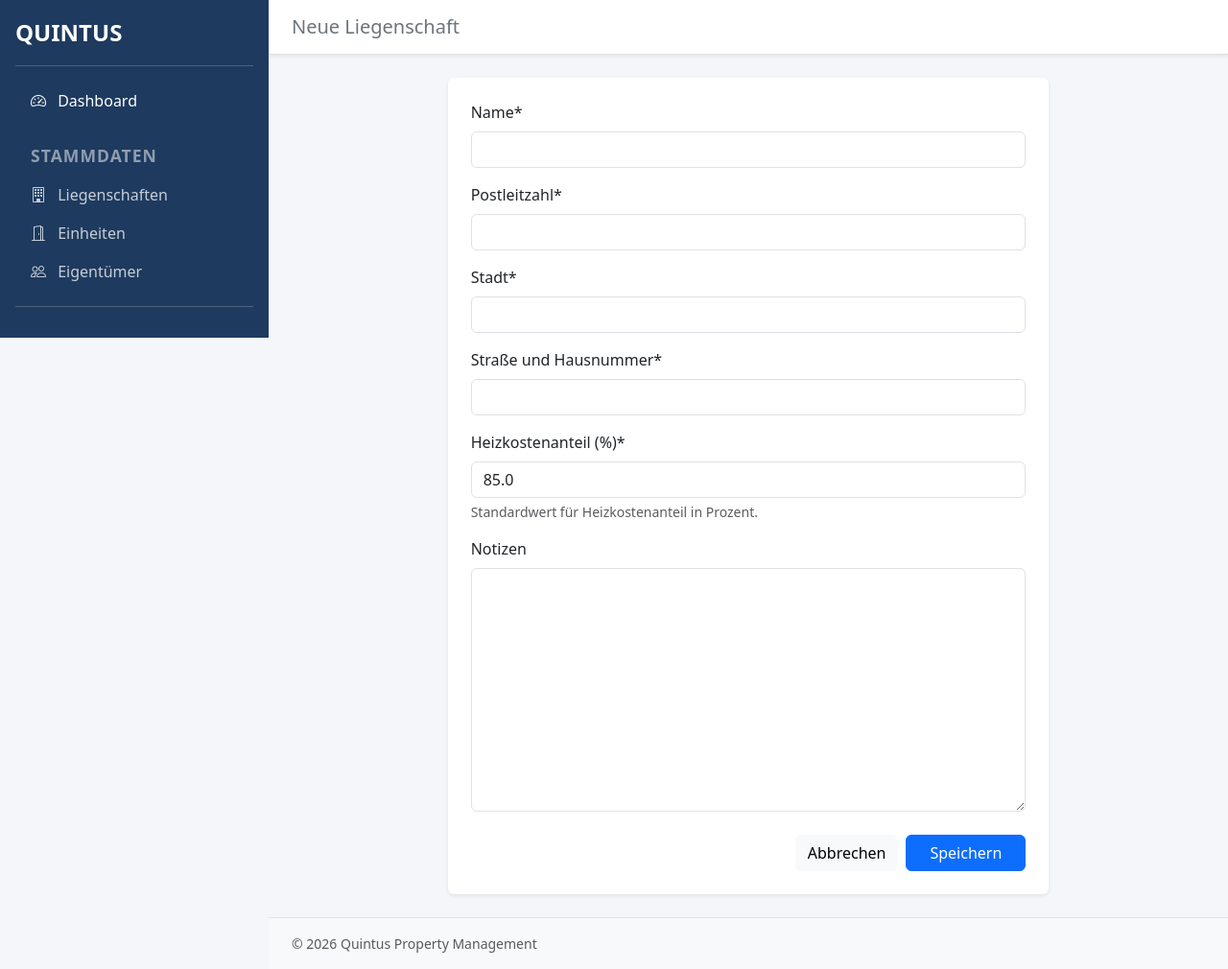
After one commit to fuchst1/quintus, a Django app: page /properties/add/ in a window 1280 px wide. The commit adds this page. Shown: the whole page at 96% size. Run offline with Django 5.2, Linux system fonts and the light colour scheme; some libraries are stand-ins or nearby versions.

Commit message:
fist patch liegenschaften

```diff
--- /dev/null
+++ b/webapp/forms.py
@@ -0,0 +1,20 @@
+from django import forms
+from .models import Property
+
+class PropertyForm(forms.ModelForm):
+    class Meta:
+        model = Property
+        fields = ['name', 'zip_code', 'city', 'street_address', 'heating_share_percent', 'notes']
+        widgets = {
+            # Das 'pattern' Attribut sorgt für die Browser-Validierung VOR dem Senden
+            'zip_code': forms.TextInput(attrs={
+                'pattern': r'\d{4,5}',
+                'title': 'Bitte geben Sie 4 bis 5 Ziffern ein.'
+            }),
+            # 'number' sorgt bei mobilen Geräten direkt für die Zifferntastatur
+            'heating_share_percent': forms.NumberInput(attrs={
+                'min': '55',
+                'max': '85',
+                'step': '1'
+            }),
+        }
--- a/webapp/models.py
+++ b/webapp/models.py
@@ -1,10 +1,22 @@
+from django.core.validators import RegexValidator
 from django.db import models
 from django.utils.translation import gettext_lazy as _
+
+# Wir definieren eine Regel: Nur Zahlen, 4 bis 10 Stellen
+zip_validator = RegexValidator(
+    regex=r'^\d{4,5}$',
+    message=_("Die Postleitzahl darf nur aus Zahlen bestehen (4 bis 5 Ziffern).")
+)
+
 
 
 class Property(models.Model):
     name = models.CharField(max_length=255, verbose_name=_("Name"))
-    zip_code = models.CharField(max_length=20, verbose_name=_("Postleitzahl"))
+    zip_code = models.CharField(
+        max_length=20,
+        validators=[zip_validator], # Das hier ist der Anker
+        verbose_name=_("Postleitzahl")
+    )
     city = models.CharField(max_length=100, verbose_name=_("Stadt"))
     street_address = models.CharField(max_length=255, verbose_name=_("Straße und Hausnummer"))
     heating_share_percent = models.DecimalField(
--- /dev/null
+++ b/webapp/static/webapp/css/styles.css
@@ -0,0 +1,37 @@
+:root {
+    /* Quintus Corporate Identity Colors */
+    --quintus-navy: #1e3a5f;      /* Hauptfarbe */
+    --quintus-active: #3b82f6;    /* Aktive Elemente */
+    --quintus-bg: #f4f6f9;        /* Hintergrund */
+}
+
+body {
+    background-color: var(--quintus-bg);
+    font-family: system-ui, -apple-system, "Segoe UI", Roboto, "Helvetica Neue", Arial, sans-serif;
+}
+
+/* Sidebar Styling */
+.active-quintus {
+    background-color: rgba(255, 255, 255, 0.1) !important;
+    border-left: 4px solid var(--quintus-active);
+    font-weight: 600;
+}
+
+.nav-link {
+    transition: all 0.2s;
+}
+
+.nav-link:hover {
+    background-color: rgba(255, 255, 255, 0.05);
+    color: #fff !important;
+}
+
+/* Karten-Effekte für das Dashboard */
+.card-box {
+    transition: all 0.3s ease;
+    border: none;
+}
+.card-box:hover {
+    transform: translateY(-5px);
+    box-shadow: 0 10px 20px rgba(30, 58, 95, 0.1) !important;
+}
--- a/webapp/templates/webapp/base.html
+++ b/webapp/templates/webapp/base.html
@@ -1,32 +1,45 @@
-<!DOCTYPE html>
-<html lang="de" class="h-100">
+{% load static %} <!DOCTYPE html>
+<html lang="de">
 <head>
     <meta charset="UTF-8">
     <meta name="viewport" content="width=device-width, initial-scale=1.0">
     <title>{% block title %}Quintus{% endblock %} | Hausverwaltung</title>
+
     <link href="https://cdn.jsdelivr.net/npm/bootstrap@5.3.0/dist/css/bootstrap.min.css" rel="stylesheet">
-    <style>
-        body { background-color: #f4f6f9; }
-        .card-box { transition: transform 0.3s; }
-        .card-box:hover { transform: translateY(-5px); }
-    </style>
+    <link rel="stylesheet" href="https://cdn.jsdelivr.net/npm/bootstrap-icons@1.11.0/font/bootstrap-icons.css">
+
+    <link rel="stylesheet" href="{% static 'webapp/css/styles.css' %}">
 </head>
-<body class="d-flex flex-column h-100">
+<body>
+    <div class="d-flex" style="min-height: 100vh;">
+        {% include "webapp/partials/sidebar.html" %}
 
-    {% include "webapp/partials/navbar.html" %}
+        <div class="flex-grow-1 d-flex flex-column" style="height: 100vh; overflow-y: auto;">
+             <header class="py-3 px-4 bg-white border-bottom shadow-sm d-flex justify-content-between align-items-center">
+                <h2 class="h5 m-0 text-secondary">{% block page_title %}Dashboard{% endblock %}</h2>
+            </header>
 
-    <main class="flex-shrink-0">
-        <div class="container mt-4">
-            {% block content %}{% endblock %}
+            <main class="p-4">
+                {% if messages %}
+                    {% for message in messages %}
+                        <div class="alert alert-{{ message.tags }} alert-dismissible fade show">
+                            {{ message }}
+                            <button type="button" class="btn-close" data-bs-dismiss="alert"></button>
+    </div>
+                    {% endfor %}
+                {% endif %}
+
+                {% block content %}
+                {% endblock %} </main>
+
+            <footer class="mt-auto py-3 px-4 text-muted small border-top bg-light">
+                &copy; 2026 Quintus Property Management
+            </footer>
         </div>
-    </main>
-
-    <footer class="footer mt-auto py-3 bg-light text-center text-muted border-top">
-        <div class="container">
-            <span class="small">&copy; 2026 Quintus Property Management</span>
-        </div>
-    </footer>
+    </div>
 
     <script src="https://cdn.jsdelivr.net/npm/bootstrap@5.3.0/dist/js/bootstrap.bundle.min.js"></script>
+
+    {% block extra_js %}{% endblock %}
 </body>
 </html>
--- /dev/null
+++ b/webapp/templates/webapp/partials/sidebar.html
@@ -0,0 +1,42 @@
+<div class="d-flex flex-column flex-shrink-0 p-3 text-white h-100" style="width: 280px; background-color: var(--quintus-navy);">
+    <a href="{% url 'dashboard' %}" class="d-flex align-items-center mb-3 mb-md-0 me-md-auto text-white text-decoration-none">
+        <span class="fs-4 fw-bold tracking-tight">QUINTUS</span>
+    </a>
+    <hr style="opacity: 0.2;">
+
+    <ul class="nav nav-pills flex-column mb-auto">
+        <li class="nav-item mb-2">
+            <a href="{% url 'dashboard' %}" class="nav-link text-white {% if request.resolver_match.url_name == 'dashboard' %}active-quintus{% endif %}">
+                <i class="bi bi-speedometer2 me-2"></i>
+                Dashboard
+            </a>
+        </li>
+
+        <div class="text-uppercase small fw-bold mt-3 mb-2 text-white-50 px-3" style="font-size: 1.1rem; letter-spacing: 1px;">
+            Stammdaten
+        </div>
+
+        <li>
+            <a href="{% url 'property_list' %}" class="nav-link text-white opacity-75 hover-light">
+                <i class="bi bi-building me-2"></i>
+                Liegenschaften
+            </a>
+        </li>
+        <li>
+            <a href="#" class="nav-link text-white opacity-75 hover-light">
+                <i class="bi bi-door-open me-2"></i>
+                Einheiten
+            </a>
+        </li>
+        <li>
+            <a href="#" class="nav-link text-white opacity-75 hover-light">
+                <i class="bi bi-people me-2"></i>
+                Eigentümer
+            </a>
+        </li>
+    </ul>
+
+    <hr style="opacity: 0.2;">
+
+
+</div>
--- /dev/null
+++ b/webapp/templates/webapp/property_form.html
@@ -0,0 +1,53 @@
+{% extends "webapp/base.html" %}
+{% load crispy_forms_tags %}
+{% block page_title %}{% if object %}Liegenschaft bearbeiten{% else %}Neue Liegenschaft{% endif %}{% endblock %}
+
+{% block content %}
+<div class="row justify-content-center">
+    <div class="col-md-8">
+        <div class="card border-0 shadow-sm">
+            <div class="card-body p-4">
+                <form method="post">
+                    {% csrf_token %}
+                    {{ form|crispy }}
+                    <div class="d-flex justify-content-end mt-4">
+                        <a href="{% url 'property_list' %}" class="btn btn-light me-2">Abbrechen</a>
+                        <button type="submit" class="btn btn-primary px-4">Speichern</button>
+                    </div>
+                </form>
+            </div>
+        </div>
+    </div>
+</div>
+{% endblock %} {% block extra_js %}
+<script>
+    // Warten, bis das gesamte HTML geladen ist
+    document.addEventListener('DOMContentLoaded', function() {
+        const zipInput = document.getElementById('id_zip_code');
+
+        if (zipInput) {
+            console.log("ZIP-Feld gefunden, Überwachung aktiv...");
+
+            zipInput.addEventListener('input', function() {
+                // Regex für 4 bis 10 Ziffern
+                const regex = /^\d{4,10}$/;
+
+                if (this.value === "") {
+                    // Falls leer, Farben entfernen
+                    this.classList.remove('is-invalid', 'is-valid');
+                } else if (!regex.test(this.value)) {
+                    // Fehler: Rot
+                    this.classList.add('is-invalid');
+                    this.classList.remove('is-valid');
+                } else {
+                    // OK: Grün
+                    this.classList.remove('is-invalid');
+                    this.classList.add('is-valid');
+                }
+            });
+        } else {
+            console.error("Fehler: Feld 'id_zip_code' wurde nicht gefunden!");
+        }
+    });
+</script>
+{% endblock %}
--- a/webapp/urls.py
+++ b/webapp/urls.py
@@ -1,7 +1,11 @@
+
 from django.urls import path
-from .views import DashboardView
+from .views import DashboardView, PropertyListView, PropertyCreateView, PropertyUpdateView, PropertyDeleteView
 
 urlpatterns = [
-    # Der leere Pfad '' ist die Homepage der App
     path('', DashboardView.as_view(), name='dashboard'),
+    path('properties/', PropertyListView.as_view(), name='property_list'),
+    path('properties/add/', PropertyCreateView.as_view(), name='property_create'),
+    path('properties/<int:pk>/edit/', PropertyUpdateView.as_view(), name='property_update'),
+    path('properties/<int:pk>/delete/', PropertyDeleteView.as_view(), name='property_delete'),
 ]
--- a/webapp/views.py
+++ b/webapp/views.py
@@ -1,17 +1,40 @@
-from django.views.generic import TemplateView
+from django.urls import reverse_lazy
+from django.views.generic import TemplateView, ListView, CreateView, UpdateView, DeleteView
 from .models import Property, Unit, Owner
+from .forms import PropertyForm
 
+# Bestehendes Dashboard
 class DashboardView(TemplateView):
     template_name = "webapp/home.html"
 
     def get_context_data(self, **kwargs):
-        # Wir holen den Standard-Kontext
         context = super().get_context_data(**kwargs)
-
-        # Wir zählen die Einträge für die Statistik-Kacheln
         context['stats'] = {
             'properties': Property.objects.count(),
             'units': Unit.objects.count(),
             'owners': Owner.objects.count(),
         }
         return context
+
+# NEU: CRUD Views für Liegenschaften
+class PropertyListView(ListView):
+    model = Property
+    template_name = "webapp/property_list.html"
+    context_object_name = "properties"
+
+class PropertyCreateView(CreateView):
+    model = Property
+    form_class = PropertyForm # Statt 'fields = [...]'
+    template_name = "webapp/property_form.html"
+    success_url = reverse_lazy('property_list')
+
+class PropertyUpdateView(UpdateView):
+    model = Property
+    form_class = PropertyForm # Statt 'fields = [...]'
+    template_name = "webapp/property_form.html"
+    success_url = reverse_lazy('property_list')
+
+class PropertyDeleteView(DeleteView):
+    model = Property
+    template_name = "webapp/property_confirm_delete.html"
+    success_url = reverse_lazy('property_list')
```
Also changed, not shown: core/settings.py (+6 -2 lines), webapp/templates/webapp/partials/navbar.html (deleted, +0 -18 lines), webapp/templates/webapp/property_confirm_delete.html (added, +14 -0 lines), webapp/templates/webapp/property_list.html (added, +47 -0 lines), webapp/migrations/0002_alter_property_zip_code.py (added).
